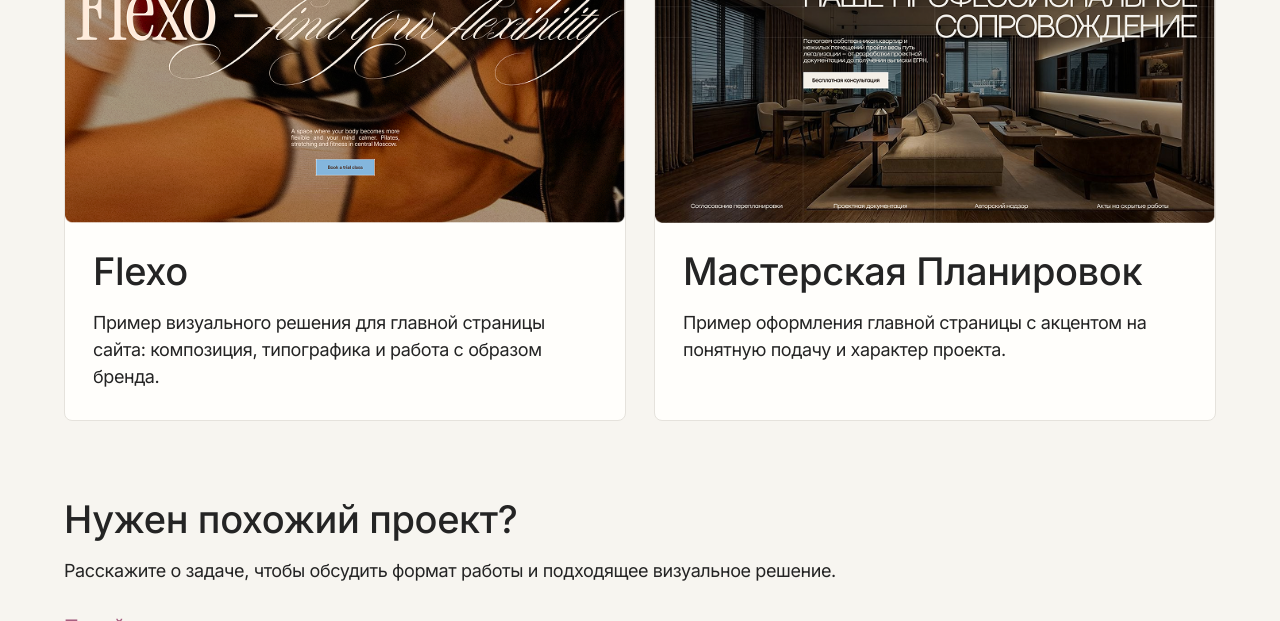
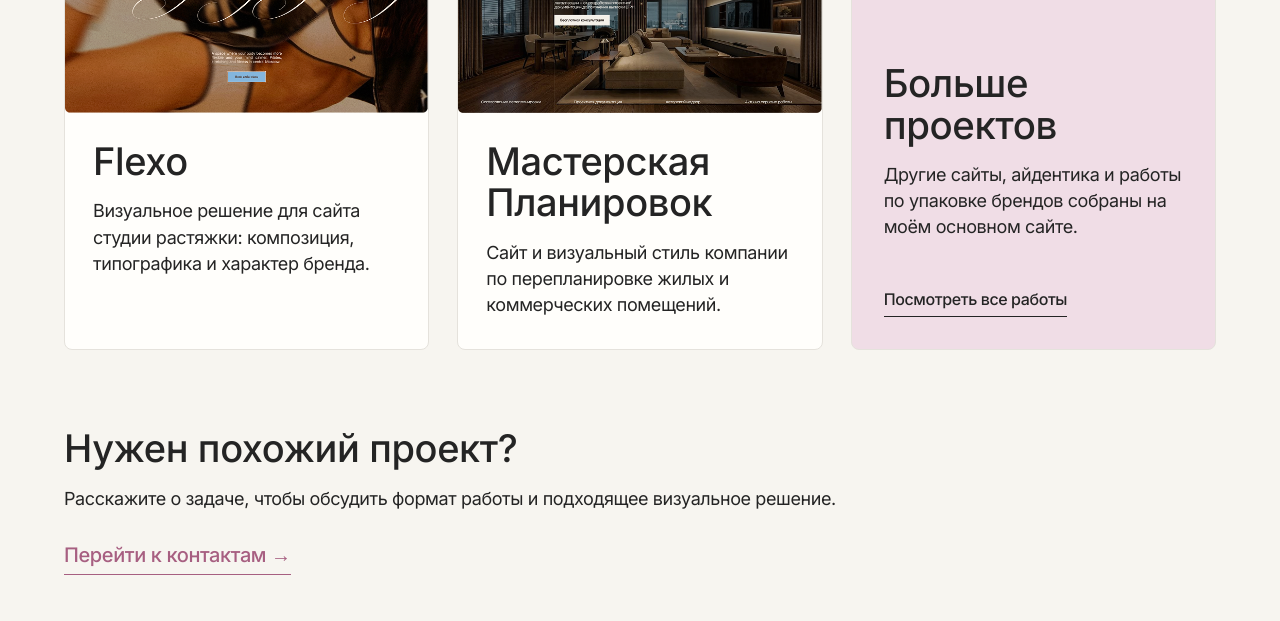
Before and after one commit to vlalada/lr7-portfolio, a plain HTML site: page projects.html in a window 1280 px wide. Shown: the part 674-1295 px from the top of the page. Drawn offline with Linux system fonts and the light colour scheme.

Commit message:
Soften services section and link project cards to portfolio

```diff
--- a/css/style.css
+++ b/css/style.css
@@ -865,6 +865,74 @@ a:focus-visible {
     margin-top: 28px;
 }
 
+.projects-grid {
+    grid-template-columns: repeat(3, minmax(0, 1fr));
+}
+
+.projects-grid .case-card {
+    padding: 0;
+    transition: transform 180ms ease, box-shadow 180ms ease;
+}
+
+.projects-grid .case-card:hover,
+.projects-grid .case-card:focus-within {
+    transform: translateY(-4px);
+    box-shadow: 0 14px 30px rgba(55, 39, 47, 0.12);
+}
+
+.case-card-link {
+    display: flex;
+    height: 100%;
+    flex-direction: column;
+    color: inherit;
+    text-decoration: none;
+}
+
+.case-card-link:focus-visible {
+    outline: 3px solid #A75F81;
+    outline-offset: -5px;
+}
+
+.projects-grid .case-card p {
+    margin-bottom: 30px;
+    line-height: 1.45;
+}
+
+.case-more-card {
+    background: #F0DDE6;
+}
+
+.case-more-card .case-card-link {
+    min-height: 390px;
+    padding: 32px;
+}
+
+.case-more-label {
+    font-family: 'Denistina', cursive;
+    font-size: clamp(30px, 3vw, 43px);
+    line-height: 1.1;
+}
+
+.case-more-card h2,
+.case-more-card p {
+    margin-right: 0;
+    margin-left: 0;
+}
+
+.case-more-card h2 {
+    margin-top: auto;
+    font-size: clamp(30px, 3vw, 42px);
+}
+
+.case-more-action {
+    align-self: flex-start;
+    margin-top: 16px;
+    padding-bottom: 5px;
+    border-bottom: 1px solid currentColor;
+    font-size: 16px;
+    font-weight: 500;
+}
+
 .contact-link {
     display: inline-block;
     margin-top: 10px;
@@ -948,8 +1016,8 @@ a:focus-visible {
     margin-top: 90px;
     padding: clamp(46px, 5vw, 78px) 18px 18px;
     border-radius: 18px;
-    background: #171717;
-    color: #fff;
+    background: #EAD8E0;
+    color: #242424;
     text-align: center;
 }
 
@@ -1012,9 +1080,23 @@ a:focus-visible {
     }
 }
 
+@media (max-width: 1000px) {
+    .projects-grid {
+        grid-template-columns: repeat(2, minmax(0, 1fr));
+    }
+}
+
 @media (max-width: 700px) {
     .page-grid {
         grid-template-columns: 1fr;
+    }
+
+    .projects-grid {
+        grid-template-columns: 1fr;
+    }
+
+    .case-more-card .case-card-link {
+        min-height: 300px;
     }
 
     .about-page h1 {
--- a/projects.html
+++ b/projects.html
@@ -3,12 +3,12 @@
 <head>
   <meta charset="utf-8">
   <meta name="viewport" content="width=device-width, initial-scale=1">
-  <meta name="description" content="Посмотрите проекты Владиславы Рыльсковой: дизайн сайта Flexo и «Мастерской Планировок». Узнайте о подходе к веб-дизайну и визуальной упаковке брендов.">
+  <meta name="description" content="Проекты Владиславы Рыльсковой: Flexo, «Мастерская Планировок» и другие работы по веб-дизайну и брендингу. Перейдите к полному портфолио на основном сайте.">
   <title>Проекты Владиславы Рыльсковой — веб-дизайн и брендинг</title>
   <link rel="preconnect" href="https://fonts.googleapis.com">
   <link rel="preconnect" href="https://fonts.gstatic.com" crossorigin>
   <link href="https://fonts.googleapis.com/css2?family=Inter:wght@400;500&display=swap" rel="stylesheet">
-  <link rel="stylesheet" href="css/style.css?v=2">
+  <link rel="stylesheet" href="css/style.css?v=3">
   <script src="js/site.js" defer></script>
 </head>
 <body>
@@ -22,13 +22,14 @@
       <a href="contacts.html">Контакты</a>
     </nav>
   </header>
-  <main class="inner-page">
+  <main class="inner-page projects-page">
     <p class="page-eyebrow">Портфолио</p>
     <h1>Проекты по веб-дизайну и брендингу</h1>
-    <p class="page-lead">В работе над проектами соединяю структуру, визуальный язык и задачи бизнеса. Ниже — примеры сайтов из моего портфолио.</p>
-    <div class="page-grid">
-      <article class="case-card"><img src="images/flexo-case.png" alt="Дизайн главного экрана сайта Flexo" width="705" height="396"><h2>Flexo</h2><p>Пример визуального решения для главной страницы сайта: композиция, типографика и работа с образом бренда.</p></article>
-      <article class="case-card"><img src="images/planirovok-case.png" alt="Дизайн главного экрана сайта «Мастерская Планировок»" width="706" height="397"><h2>Мастерская Планировок</h2><p>Пример оформления главной страницы с акцентом на понятную подачу и характер проекта.</p></article>
+    <p class="page-lead">В работе над проектами соединяю структуру, визуальный язык и задачи бизнеса. Нажмите на карточку, чтобы открыть портфолио на моём основном сайте.</p>
+    <div class="page-grid projects-grid">
+      <article class="case-card"><a class="case-card-link" href="https://rylskovavladislava.ru/#rec5060856801" target="_blank" rel="noopener noreferrer"><img src="images/flexo-case.png" alt="Дизайн главного экрана сайта Flexo" width="705" height="396"><h2>Flexo</h2><p>Визуальное решение для сайта студии растяжки: композиция, типографика и характер бренда.</p></a></article>
+      <article class="case-card"><a class="case-card-link" href="https://rylskovavladislava.ru/#rec5060856801" target="_blank" rel="noopener noreferrer"><img src="images/planirovok-case.png" alt="Дизайн главного экрана сайта «Мастерская Планировок»" width="706" height="397"><h2>Мастерская Планировок</h2><p>Сайт и визуальный стиль компании по перепланировке жилых и коммерческих помещений.</p></a></article>
+      <article class="case-card case-more-card"><a class="case-card-link" href="https://rylskovavladislava.ru/#rec5060856801" target="_blank" rel="noopener noreferrer"><span class="case-more-label">Полное портфолио</span><h2>Больше проектов</h2><p>Другие сайты, айдентика и работы по упаковке брендов собраны на моём основном сайте.</p><span class="case-more-action">Посмотреть все работы</span></a></article>
     </div>
     <section class="page-section"><h2>Нужен похожий проект?</h2><p>Расскажите о задаче, чтобы обсудить формат работы и подходящее визуальное решение.</p><a class="contact-link" href="contacts.html">Перейти к контактам →</a></section>
   </main>
```
Also changed, not shown: about.html (+1 -1 lines), contacts.html (+1 -1 lines), index.html (+1 -1 lines).
